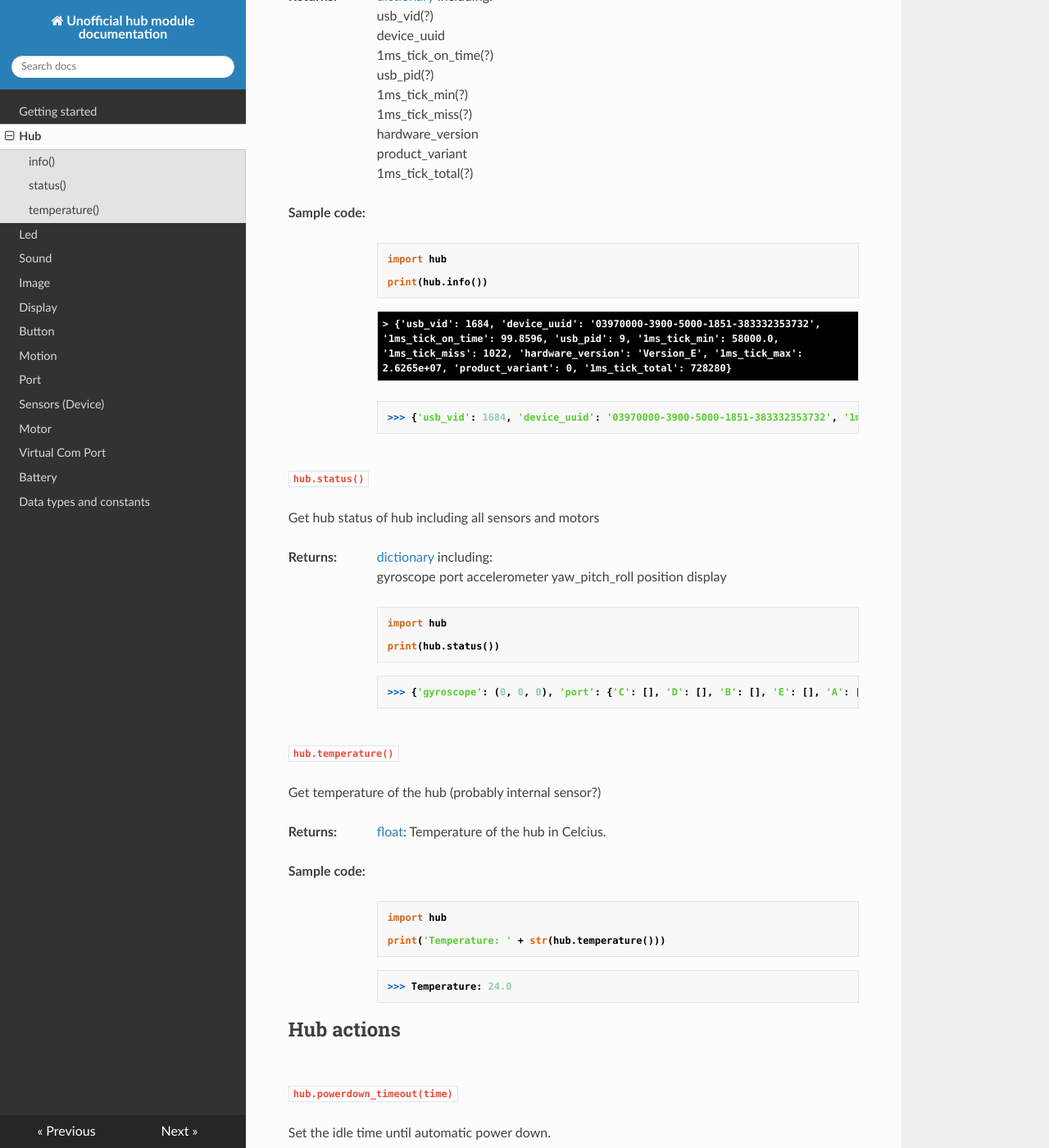
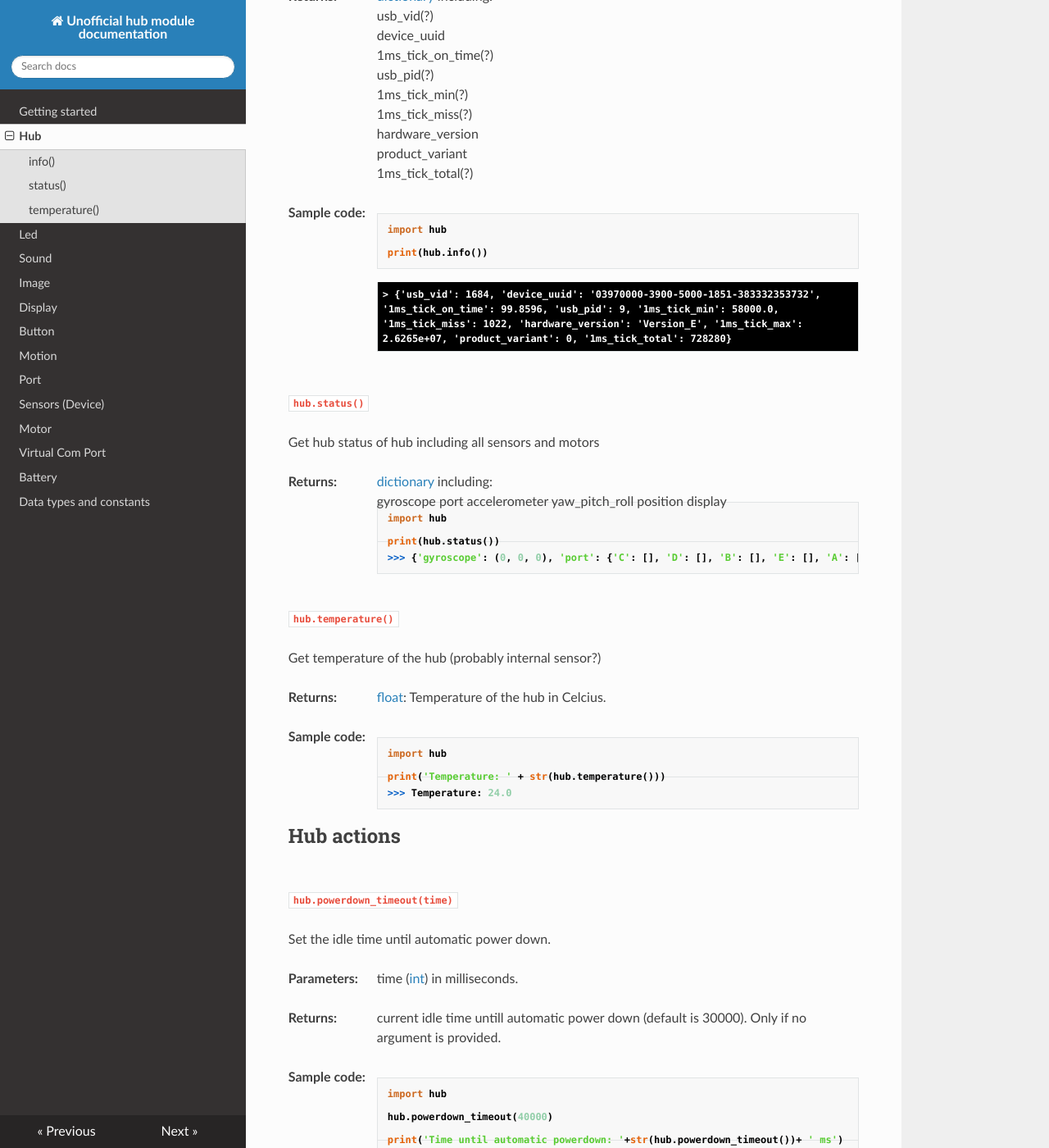
Before and after one commit to NStrijbosch/hub-module-notes, an MkDocs documentation site: the page built from docs/hub.md, in a window 1280 px wide and 1400 px high, scrolled down 294 px. Shown: the whole window at 82% size. Built offline with MkDocs 1.6.1, drawn with Linux system fonts in a browser that asks for light colours; nearby versions of some CDN libraries.

Commit message:
update css

````diff
--- a/docs/custom.css
+++ b/docs/custom.css
@@ -8,7 +8,7 @@
 .index_list { margin-left: 20px !important; margin-top:0em !important;}
 .index_list li{list-style: disc !important}
 
-span.c {
+span.shell_output {
     display: block;
     overflow-x: auto;
     padding: 0.5em;
@@ -30,7 +30,7 @@
 .toctree-l2 a {margin-left: 0em;}
 .toctree-l3 {margin-left: 2em;}
 .hljs {background: #000000;
-        color: white; border-top:  none; margin-left: 108px;}
+        color: white; border-top:  none; margin-left: 108px; margin-top:-3em;}
 
 code {    background: #e7f2fa;    color: #2980B9;  font-weight: bold;  border-top: solid 3px #6ab0de; margin: 6px 0; padding: 6px;}
 h1 {font-size: 150%;}
--- a/docs/hub.md
+++ b/docs/hub.md
@@ -30,14 +30,10 @@
 print(hub.info())
 ```
 
-
-<span class='c'>
+<span class='shell_output'>
 \> {'usb_vid': 1684, 'device_uuid': '03970000-3900-5000-1851-383332353732', '1ms_tick_on_time': 99.8596, 'usb_pid': 9, '1ms_tick_min': 58000.0, '1ms_tick_miss': 1022, 'hardware_version': 'Version_E', '1ms_tick_max': 2.6265e+07, 'product_variant': 0, '1ms_tick_total': 728280}
 </span>
 
-```
->>> {'usb_vid': 1684, 'device_uuid': '03970000-3900-5000-1851-383332353732', '1ms_tick_on_time': 99.8596, 'usb_pid': 9, '1ms_tick_min': 58000.0, '1ms_tick_miss': 1022, 'hardware_version': 'Version_E', '1ms_tick_max': 2.6265e+07, 'product_variant': 0, '1ms_tick_total': 728280}
-```
 
 ## status()
 
````
